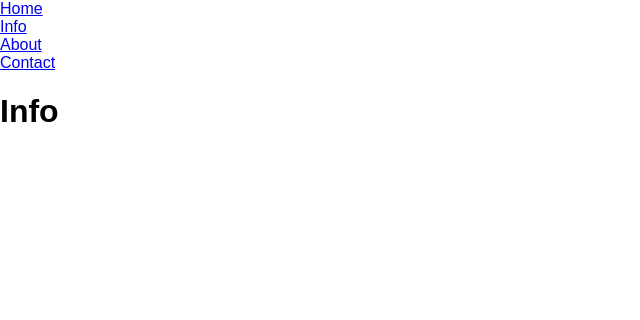
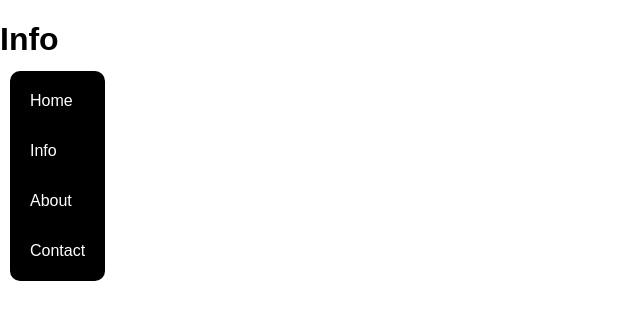
Before and after one commit to walsoee/simple-site, a plain HTML site: page pages/info.html in a window 1280 px wide. Shown: the whole page, without its empty margins (0-640 px from the left). Drawn offline with Linux system fonts and the light colour scheme.

Commit message:
Made changes navbar in info

```diff
--- a/styles.css
+++ b/styles.css
@@ -22,6 +22,34 @@
     text-decoration: none;
 }
 
+.flex-vertical {
+    display: flex;
+    flex-direction: column;
+    background-color: black;
+    position: fixed;
+    width: auto;
+    padding-left: 20px;
+    padding-top: 5px;
+    padding-bottom: 5px;
+    padding-right: 20px;
+    margin-left: 10px;
+    margin-top: 50px;
+    border-radius: 10px;
+}
+
+.flex-vertical > div {
+    text-align: left;
+    font-size: 16px;
+}
+
+.flex-vertical > div > a {
+    display: block;
+    color: white;
+    padding-top: 16px;
+    padding-bottom: 16px;
+    text-decoration: none;
+}
+
 html {
     font-family: Arial, Helvetica, sans-serif;
 }
```
